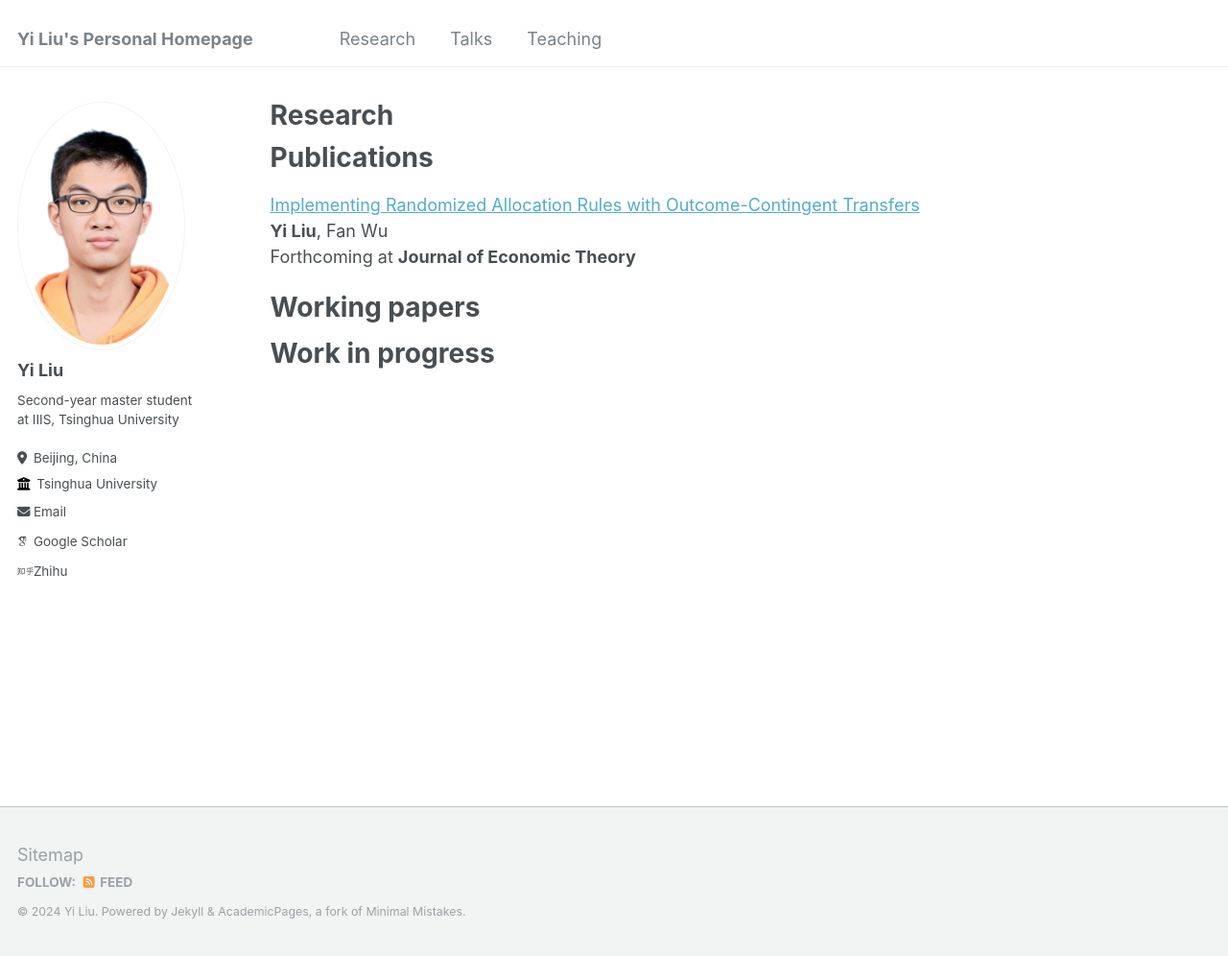
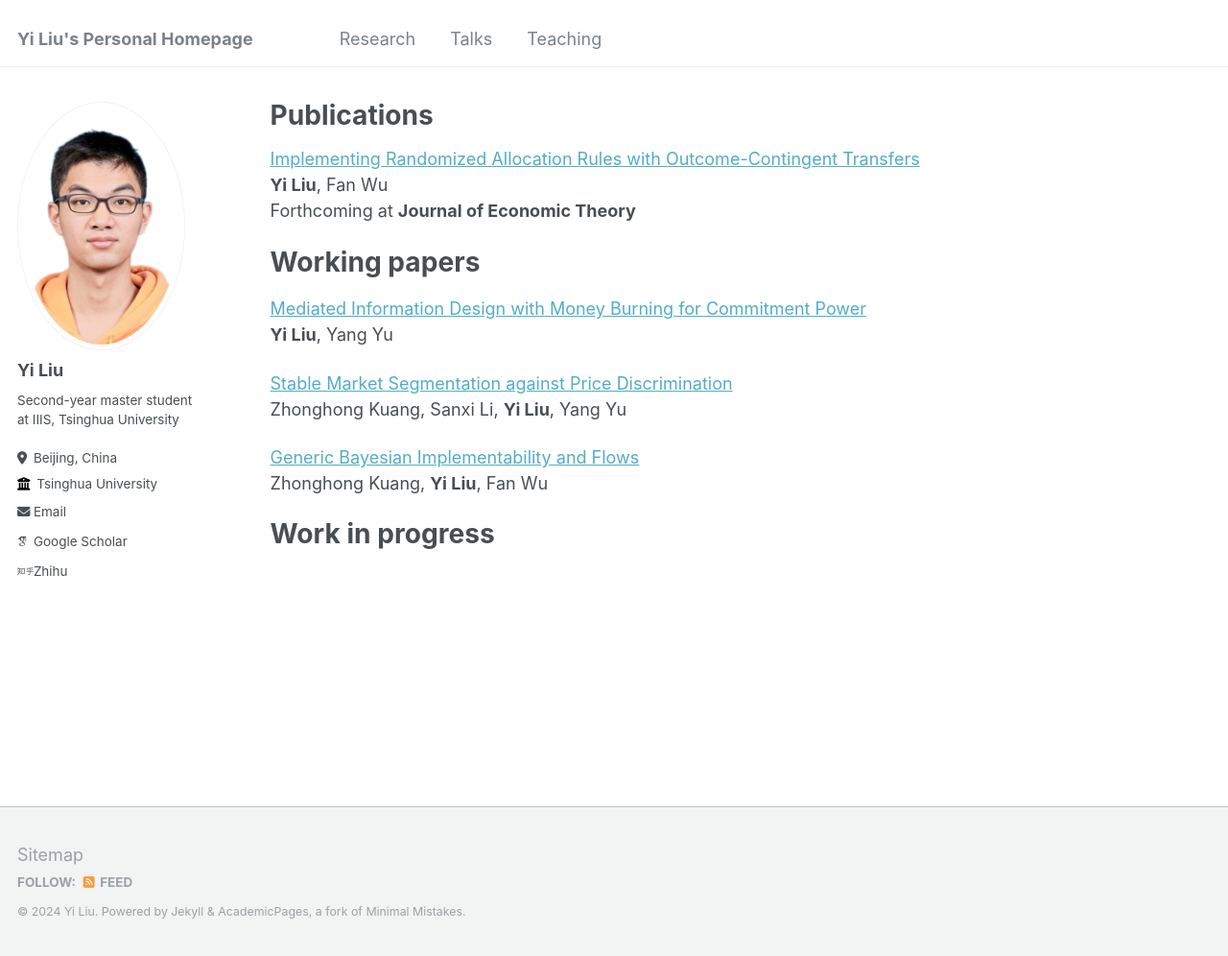
Before and after one commit to Leasy/Leasy.github.io, a Jekyll site: the page built from _pages/publications.md, in a window 1280 px wide and 996 px high. Shown: the whole window at 96% size. Built offline with Jekyll 4.4.1, drawn with Linux system fonts in a browser that asks for light colours; some web fonts are replaced.

Commit message:
Update publications.md

```diff
--- a/_pages/publications.md
+++ b/_pages/publications.md
@@ -1,18 +1,23 @@
 ---
 layout: archive
-title: "Research"
+title: "Publications"
 permalink: /publications/
 author_profile: true
 ---
-
-Publications
-======
 [Implementing Randomized Allocation Rules with Outcome-Contingent Transfers](/files/Implementing_Randomized_Allocation_Rules_with_Outcome_Contingent_Transfer.pdf)<br>
 **Yi Liu**, Fan Wu<br>
 Forthcoming at **Journal of Economic Theory**
 
 Working papers
 ======
+[Mediated Information Design with Money Burning for Commitment Power](/files/CommunicationDevice_New.pdf)<br>
+**Yi Liu**, Yang Yu
+
+[Stable Market Segmentation against Price Discrimination](/files/market_segmentation.pdf)<br>
+Zhonghong Kuang, Sanxi Li, **Yi Liu**, Yang Yu
+
+[Generic Bayesian Implementability and Flows](/files/bayesian_implementation.pdf)<br>
+Zhonghong Kuang, **Yi Liu**, Fan Wu
 
 Work in progress
 ======
```
